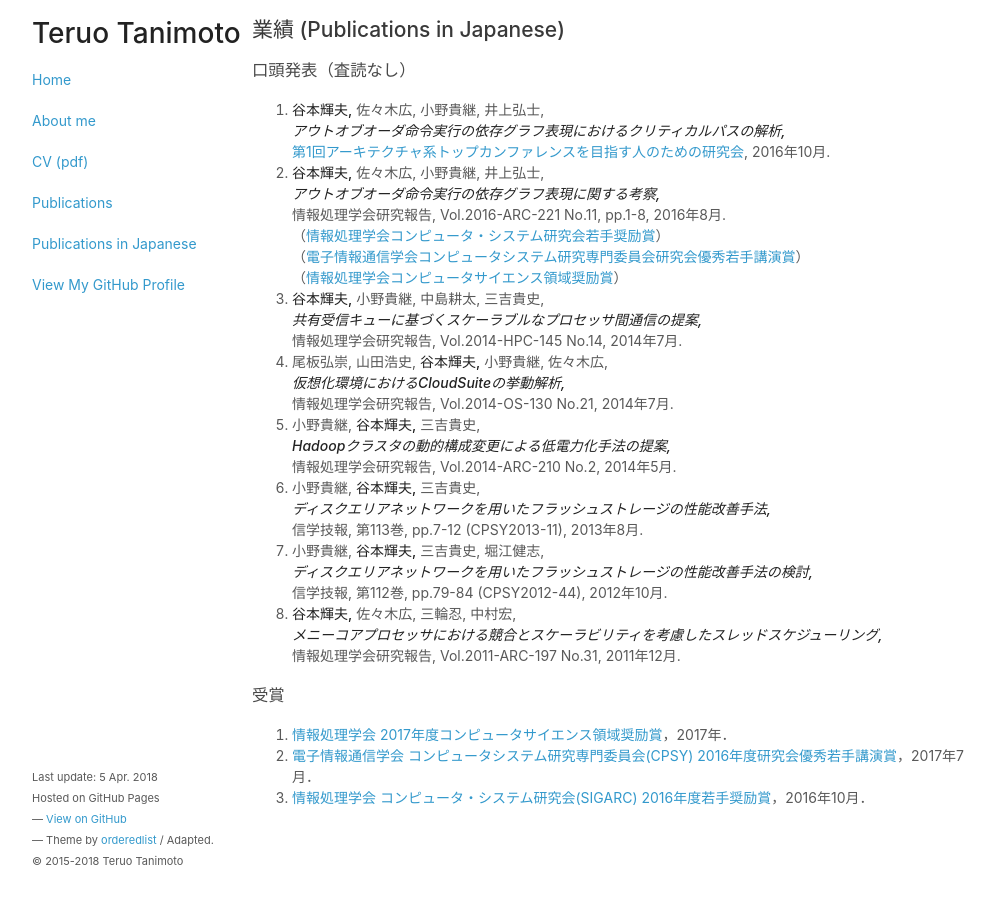
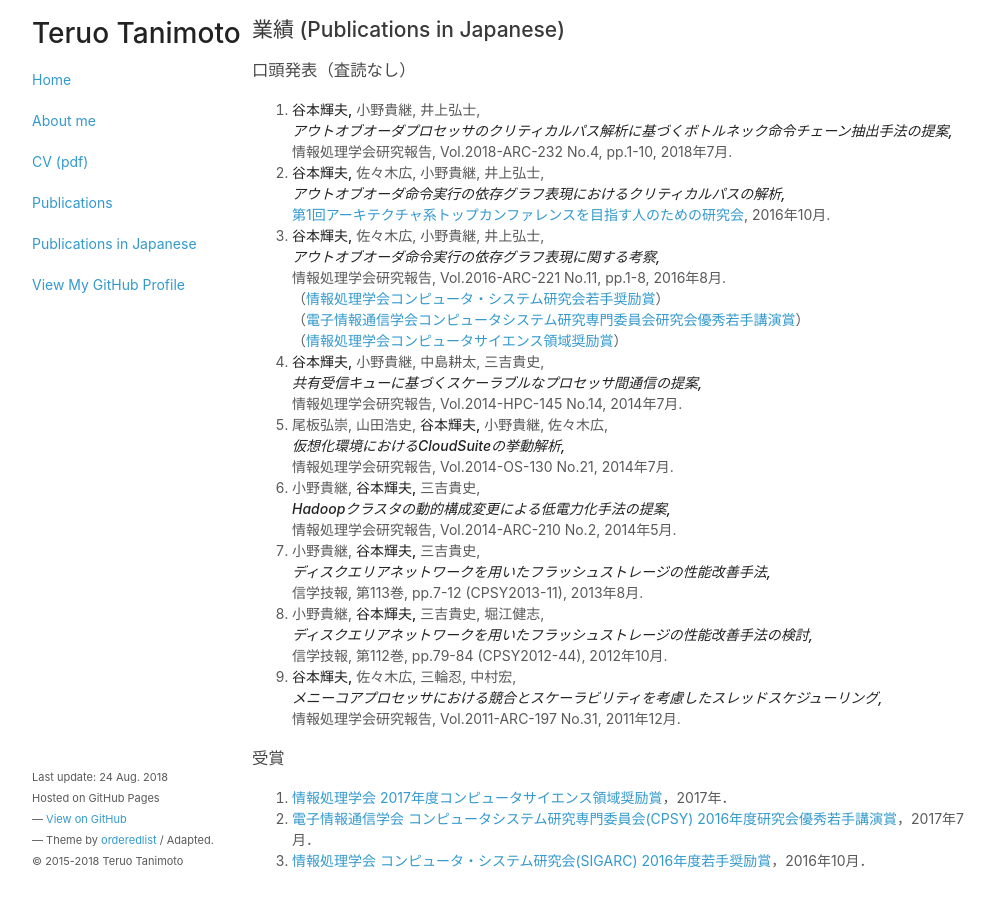
Before and after one commit to teruo41/teruo41.github.io, a Jekyll site: the page built from pubsj.md, in a window 1280 px wide. Shown: the whole page, without its empty margins (138-1133 px from the left). Built offline with Jekyll 4.4.1, drawn with Linux system fonts in a browser that asks for light colours.

Commit message:
Added SWoPP2018

```diff
--- a/_includes/footer.html
+++ b/_includes/footer.html
@@ -1,6 +1,6 @@
 <footer>
   <p> <small>
-  Last update: 5 Apr. 2018<br>
+  Last update: 24 Aug. 2018<br>
   Hosted on GitHub Pages<br>
   &mdash; <a href="https://github.com/teruo41/teruo41.github.io">View on GitHub</a><br>
   &mdash; Theme by <a href="https://github.com/orderedlist">orderedlist</a> / Adapted.<br>
--- a/pubsj.md
+++ b/pubsj.md
@@ -6,6 +6,10 @@ title: Publications in Japanese
 ## 業績 (Publications in Japanese)
 
 ### 口頭発表（査読なし）
+
+0. __谷本輝夫,__ 小野貴継, 井上弘士,
+  ***アウトオブオーダプロセッサのクリティカルパス解析に基づくボトルネック命令チェーン抽出手法の提案,***
+  情報処理学会研究報告, Vol.2018-ARC-232 No.4, pp.1-10, 2018年7月.
 
 0. __谷本輝夫,__ 佐々木広, 小野貴継, 井上弘士,
   ***アウトオブオーダ命令実行の依存グラフ表現におけるクリティカルパスの解析,***
```
